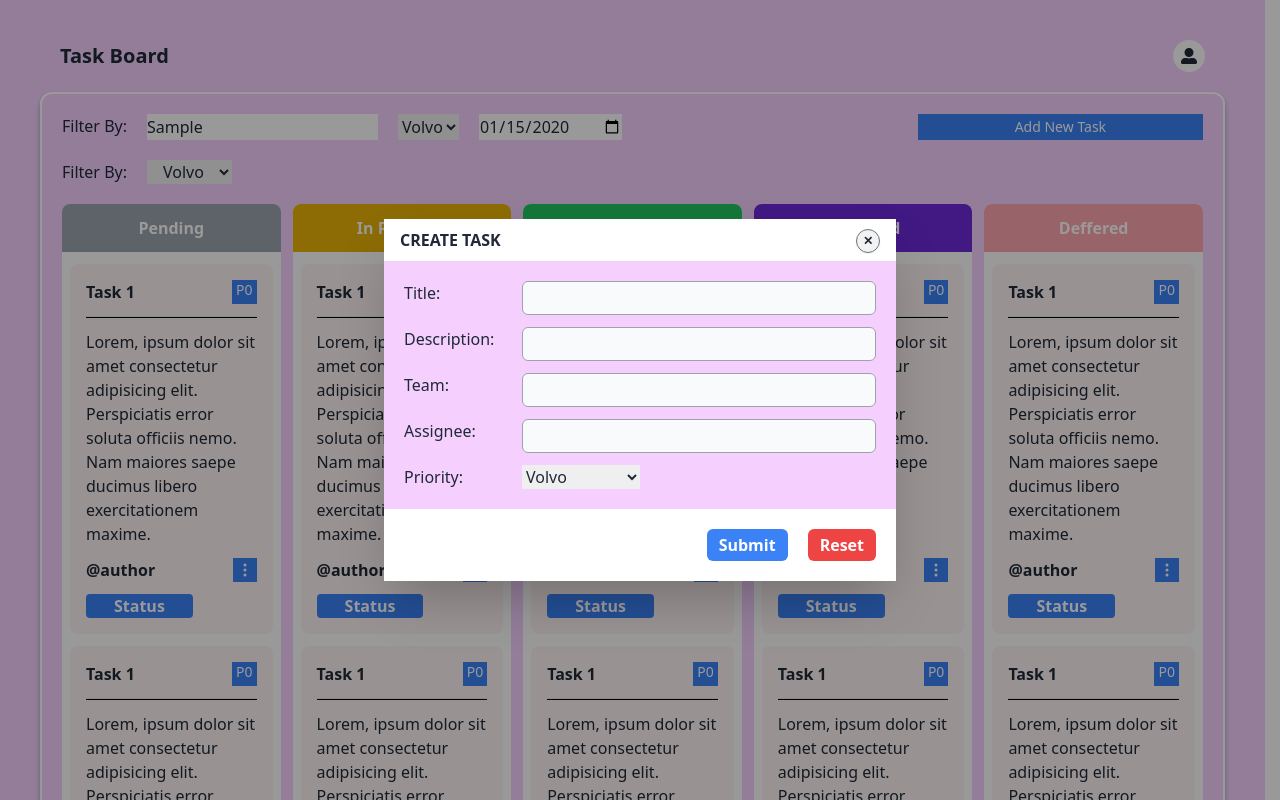
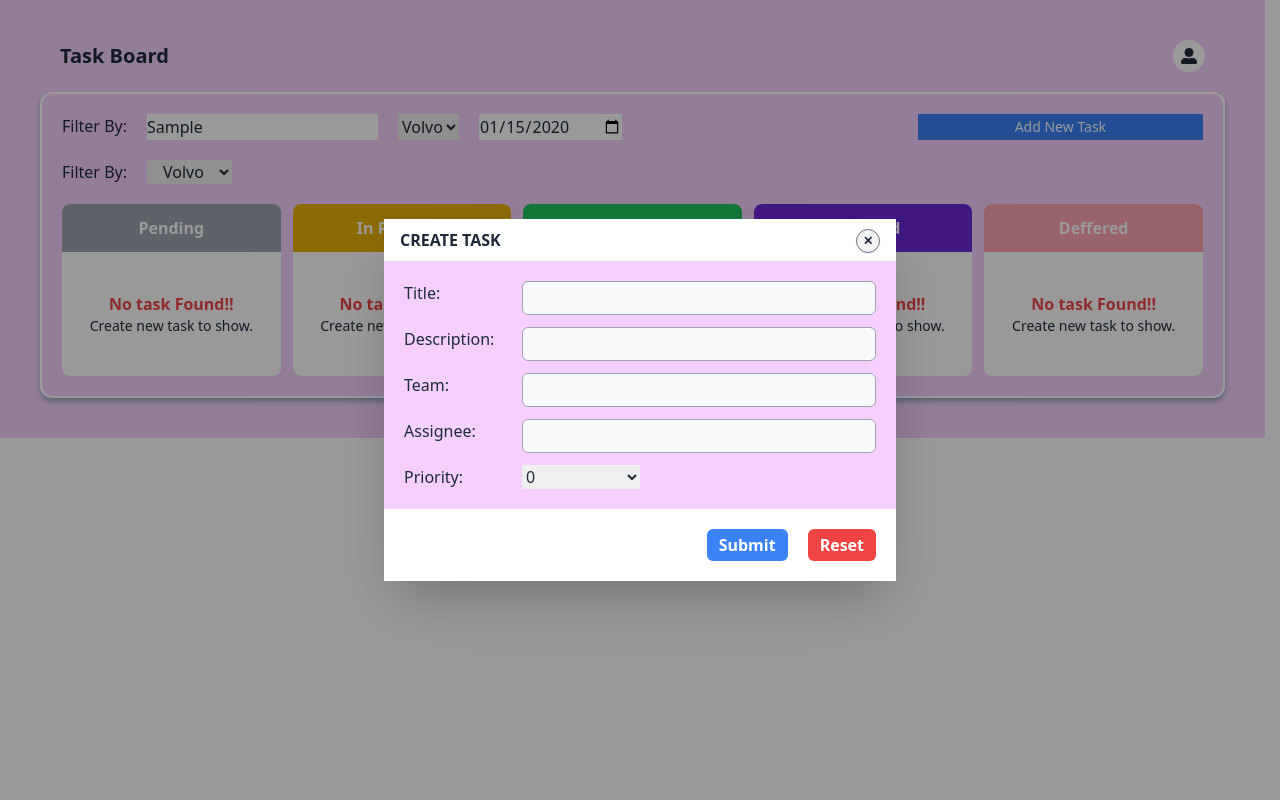
Before and after one commit to Rakibul-98/task-tracker, a React (Vite) app: page / in a window 1280 px wide. Both pictures are taken after typing "Sample", "2020-01-15" into the empty fields and a click on the button "Add New Task". Shown: the top 800 px of the page. Built offline with nearby package versions, Linux system fonts and the light colour scheme.

Commit message:
task creation and display done

```diff
--- a/package.json
+++ b/package.json
@@ -10,6 +10,9 @@
     "preview": "vite preview"
   },
   "dependencies": {
+    "react-dom": "^18.2.0",
+    "react-hook-form": "^7.51.1",
+    "react-hot-toast": "^2.4.1",
     "react-icons": "^5.0.1"
   },
   "devDependencies": {
--- a/src/App.jsx
+++ b/src/App.jsx
@@ -1,9 +1,11 @@
+import { Toaster } from "react-hot-toast"
 import Home from "./pages/Home/Home"
 
 function App() {
 
   return (
     <>
+      <div><Toaster /></div>
       <Home />
     </>
   )
--- a/src/pages/Home/components/TaskCard.jsx
+++ b/src/pages/Home/components/TaskCard.jsx
@@ -1,19 +1,23 @@
+/* eslint-disable react/prop-types */
 import { BsThreeDotsVertical } from "react-icons/bs";
 
-function TaskCard() {
+function TaskCard({task}) {
+
+  const {title, priority, description, assignee, status} = task;
+
   return (
     <div className=" bg-red-50 p-4 mx-2 my-3 rounded-lg">
         <div className="flex justify-between mb-3">
-            <h3 className="font-bold">Task 1</h3>
-            <p className="bg-blue-500 text-white w-fit px-1 text-sm">P0</p>
+            <h3 className="font-bold">{title}</h3>
+            <p className="bg-blue-500 text-white w-fit px-1 text-sm">P{priority}</p>
         </div>
         <hr className="h-[2px] bg-black"/>
-        <p className="my-3">Lorem, ipsum dolor sit amet consectetur adipisicing elit. Perspiciatis error soluta officiis nemo. Nam maiores saepe ducimus libero exercitationem maxime.</p>
+        <p className="my-3">{description}</p>
         <div className="flex justify-between mb-3">
-            <p className="font-bold">@author</p>
+            <p className="font-bold">@{assignee}</p>
             <button className="bg-blue-500 text-white px-1"><BsThreeDotsVertical/></button>
         </div>
-        <p className="bg-blue-500 w-fit text-white px-7 rounded-[4px] font-semibold">Status</p>
+        <p className="bg-blue-500 w-fit text-white px-7 rounded-[4px] font-semibold">{status}</p>
     </div>
   )
 }
--- a/src/pages/Home/components/TaskCategoryCard.jsx
+++ b/src/pages/Home/components/TaskCategoryCard.jsx
@@ -2,15 +2,23 @@
 
 import TaskCard from "./TaskCard"
 
-function TaskCategoryCard({task}) {
+function TaskCategoryCard({taskCat,tasks}) {
 
-  const {type, bg} = task;
+  const {type, bg} = taskCat;
 
   return (
     <div className="bg-white rounded-b-lg rounded-t-lg w-full">
       <p className={`category-title ${bg} text-white text-center font-bold p-3 rounded-t-lg`}>{type}</p>
-      <TaskCard />
-      <TaskCard/>
+      {
+        tasks.length ? (
+          tasks.map(task => <TaskCard key={task.id} task={task} />)
+        ) : (
+          <div className="text-center my-10">
+            <h3 className="font-bold text-red-500">No task Found!!</h3>
+            <p className="text-sm">Create new task to show.</p>
+          </div>
+        )
+      }
     </div>
   )
 }
--- a/src/pages/Home/components/TaskContainer.jsx
+++ b/src/pages/Home/components/TaskContainer.jsx
@@ -1,7 +1,10 @@
+import { useState } from "react"
 import TaskCategoryCard from "./TaskCategoryCard"
 import TaskForm from "./TaskForm"
 
 function TaskContainer() {
+
+    const [tasks, setTasks] = useState([])
 
     const taskCategory = [
         { id: 1, type: "Pending", bg: "bg-gray-400" },
@@ -34,7 +37,7 @@ function TaskContainer() {
                                 <button className="btn btn-xs btn-circle border-gray-500">✕</button>
                             </form>
                         </div>
-                        <TaskForm />
+                        <TaskForm tasks={tasks} setTasks={setTasks}/>
                     </div>
                 </dialog>
             </div>
@@ -49,8 +52,8 @@ function TaskContainer() {
             </div>
             <div className="flex justify-between gap-3">
                 {
-                    taskCategory.map(task =>
-                        <TaskCategoryCard key={task.id} task={task}></TaskCategoryCard>
+                    taskCategory.map(taskCat =>
+                        <TaskCategoryCard key={taskCat.id} taskCat={taskCat} tasks={tasks}></TaskCategoryCard>
                     )
                 }
             </div>
--- a/src/pages/Home/components/TaskForm.jsx
+++ b/src/pages/Home/components/TaskForm.jsx
@@ -1,38 +1,64 @@
+/* eslint-disable react/prop-types */
+import { useForm } from "react-hook-form"
+import toast from "react-hot-toast"
 
-function TaskForm() {
+
+function TaskForm({ tasks, setTasks }) {
+
+    const { register, handleSubmit, reset } = useForm()
+    const onSubmit = (data) => {
+        const newTask = {
+            id: Math.floor(Math.random() * 1000000000),
+            title: data.title,
+            description: data.description,
+            team: data.team,
+            assignee: data.assignee,
+            priority: data.priority
+        }
+        setTasks([...tasks, newTask])
+        reset();
+        toast.success('New task created successfully!');
+    }
+
+    const handleReset = () => {
+        reset()
+        toast.success('Form reset successful!');
+    };
+
     return (
         <div className="">
-            <form className="form-control bg-fuchsia-200 p-5" action="">
+            <form onSubmit={handleSubmit(onSubmit)}>
+                <div className=" bg-fuchsia-200 p-5">
                     <div className="grid grid-cols-4 mb-3">
                         <label htmlFor="title">Title:</label>
-                    <input className=" col-span-3 py-1 px-2 rounded-md bg-gray-50 border border-gray-400 outline-none" type="text" name="title" id="" />
+                        <input className=" col-span-3 py-1 px-2 rounded-md bg-gray-50 border border-gray-400 outline-none" type="text" {...register("title")} required/>
                     </div>
                     <div className="grid grid-cols-4 mb-3">
                         <label htmlFor="description">Description:</label>
-                    <input className=" col-span-3 py-1 px-2 rounded-md bg-gray-50 border border-gray-400 outline-none" type="text" name="description" id="" />
+                        <input className=" col-span-3 py-1 px-2 rounded-md bg-gray-50 border border-gray-400 outline-none" type="text" {...register("description")} required/>
                     </div>
                     <div className="grid grid-cols-4 mb-3">
                         <label htmlFor="team">Team:</label>
-                    <input className=" col-span-3 py-1 px-2 rounded-md bg-gray-50 border border-gray-400 outline-none" type="text" name="team" id="" />
+                        <input className=" col-span-3 py-1 px-2 rounded-md bg-gray-50 border border-gray-400 outline-none" type="text" {...register("team")} required/>
                     </div>
                     <div className="grid grid-cols-4 mb-3">
                         <label htmlFor="assignee">Assignee:</label>
-                    <input className=" col-span-3 py-1 px-2 rounded-md bg-gray-50 border border-gray-400 outline-none" type="text" name="assignee" id="" />
+                        <input className=" col-span-3 py-1 px-2 rounded-md bg-gray-50 border border-gray-400 outline-none" type="text" {...register("assignee")} required/>
                     </div>
                     <div className="grid grid-cols-4">
                         <label htmlFor="priority">Priority:</label>
-                    <select id="cars">
-                        <option value="volvo">Volvo</option>
-                        <option value="saab">Saab</option>
-                        <option value="opel">Opel</option>
-                        <option value="audi">Audi</option>
+                        <select {...register("priority")} required>
+                            <option value="0">0</option>
+                            <option value="1">1</option>
+                            <option value="2">2</option>
                         </select>
                     </div>
+                </div>
+                <div className="flex justify-end gap-5 p-5">
+                    <input className="bg-blue-500 hover:bg-blue-700 text-white font-bold py-1 px-3 rounded-md" type="submit" />
+                    <button type="button" onClick={handleReset} className="bg-red-500 hover:bg-red-700 text-white font-bold py-1 px-3 rounded-md">Reset</button>
+                </div>
             </form>
-            <div className="flex justify-end gap-5 p-5">
-                <button className="bg-blue-500 hover:bg-blue-700 text-white font-bold py-1 px-3 rounded-md">Submit</button>
-                <button className="bg-red-500 hover:bg-red-700 text-white font-bold py-1 px-3 rounded-md">Reset</button>
-            </div>
         </div>
     )
 }
```
Also changed, not shown: 1 other file (tests, documents, lock files or other folders). Lines whose indentation alone changed are shown as unchanged.
